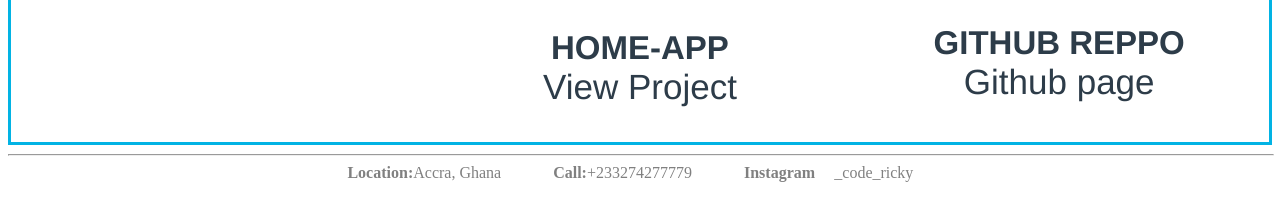
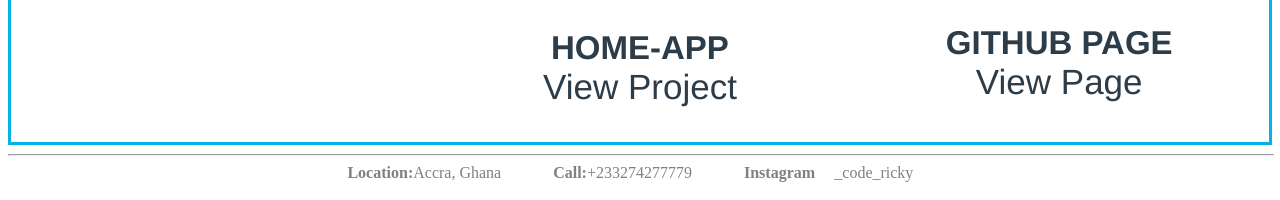
Before and after one commit to cwaku/Portfolio-site, a plain HTML site: page index.html in a window 1280 px wide. Shown: the part 1338-1538 px from the top of the page. Drawn offline with Linux system fonts and the light colour scheme.

Commit message:
Update index.html

```diff
--- a/index.html
+++ b/index.html
@@ -47,10 +47,10 @@
 		      	</p>
 	      	    </div>
 		      	<div class="github-img">
-			      	<img class="img3" src="images/github.JPG" alt="Github Reppo">
-	            <div class= "featured-text"><h4>Github Reppo</h4></div>
+			      	<img class="img3" src="images/github.JPG" alt="Github Page">
+	            <div class= "featured-text"><h4>Github Page</h4></div>
 	            <p>
-								<a href="https://github.com/cwaku">Github page</a>
+								<a href="https://github.com/cwaku">View Page</a>
 							</p>
 						</div>
 	        </section>
```
